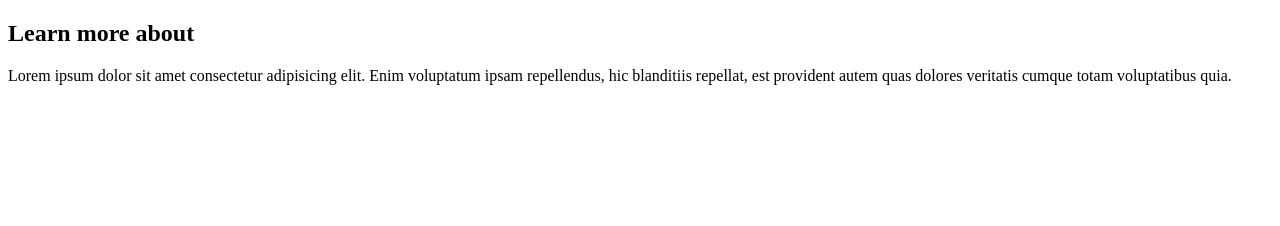
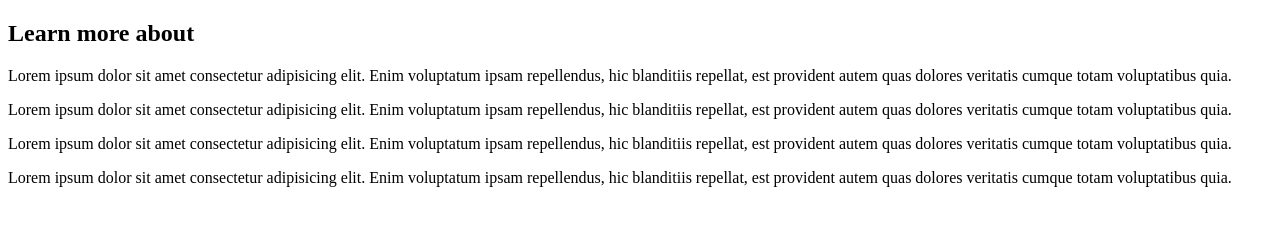
Before and after one commit to ZonalDean/git01, a plain HTML site: page about.html in a window 1280 px wide. Drawn offline with Linux system fonts and the light colour scheme.

Commit message:
mod about.html

```diff
--- a/about.html
+++ b/about.html
@@ -9,5 +9,8 @@
 <body>
     <h2>Learn more about <meta http-equiv="X-UA-Compatible" content="ie=edge"></h2>
     <p>Lorem ipsum dolor sit amet consectetur adipisicing elit. Enim voluptatum ipsam repellendus, hic blanditiis repellat, est provident autem quas dolores veritatis cumque totam voluptatibus quia.</p>
+    <p>Lorem ipsum dolor sit amet consectetur adipisicing elit. Enim voluptatum ipsam repellendus, hic blanditiis repellat, est provident autem quas dolores veritatis cumque totam voluptatibus quia.</p>
+    <p>Lorem ipsum dolor sit amet consectetur adipisicing elit. Enim voluptatum ipsam repellendus, hic blanditiis repellat, est provident autem quas dolores veritatis cumque totam voluptatibus quia.</p>
+    <p>Lorem ipsum dolor sit amet consectetur adipisicing elit. Enim voluptatum ipsam repellendus, hic blanditiis repellat, est provident autem quas dolores veritatis cumque totam voluptatibus quia.</p>
 </body>
 </html>
```
